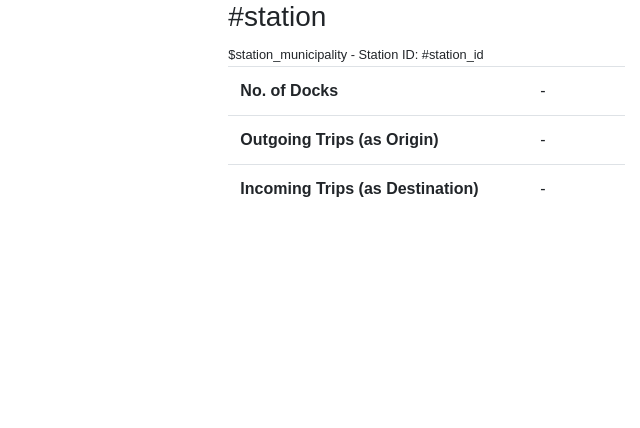
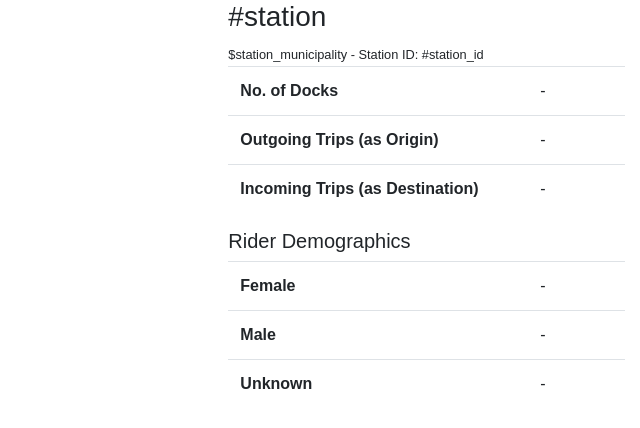
Before and after one commit to mark-ting/cs171-2018-final, a website: page map.html in a window 1280 px wide. Shown: the whole page, without its empty margins (640-1280 px from the left). Drawn offline with Linux system fonts and the light colour scheme; no server answers.

Commit message:
Add rider demographics

```diff
--- a/map.html
+++ b/map.html
@@ -40,6 +40,24 @@
                             </tr>
                         </tbody>
                     </table>
+
+                    <h5>Rider Demographics</h5>
+                    <table class="table">
+                        <tbody>
+                            <tr>
+                                <td>Female</td>
+                                <td><span id="sidebar-station-demo-f">-</span></td>
+                            </tr>
+                            <tr>
+                                <td>Male</td>
+                                <td><span id="sidebar-station-demo-m">-</span></td>
+                            </tr>
+                            <tr>
+                                <td>Unknown</td>
+                                <td><span id="sidebar-station-demo-u">-</span></td>
+                            </tr>
+                        </tbody>
+                    </table>
                 </div>
             </div>
         </div>
--- a/res/js/StationMap.js
+++ b/res/js/StationMap.js
@@ -130,9 +130,8 @@ class StationMap {
     this.updateSidebar(station)
   }
 
-  // TODO: update with new data format
   // TODO: dynamic binding to sidebar object
-  updateSidebar(station) {
+  async updateSidebar(station) {
     // Skip if station invalid
     if (station === undefined || station === null) {
       return
@@ -143,11 +142,18 @@ class StationMap {
       return
     }
 
+    const demographics = await this.dataService.get('demographics', {
+      'station': station.id
+    })
+
     $('#sidebar-station').text(station['name'])
     $('#sidebar-station-municipality').text(station['municipality'])
     $('#sidebar-station-id').text(station['id'])
     $('#sidebar-station-docks').text(station['docks'])
     // $('#sidebar-station-outgoing').text(station['outgoing'])
     // $('#sidebar-station-incoming').text(station['incoming'])
+    $('#sidebar-station-demo-f').text(demographics['female'] || 0)
+    $('#sidebar-station-demo-m').text(demographics['male'] || 0)
+    $('#sidebar-station-demo-u').text(demographics['unknown'] || 0)
   }
 }
```
